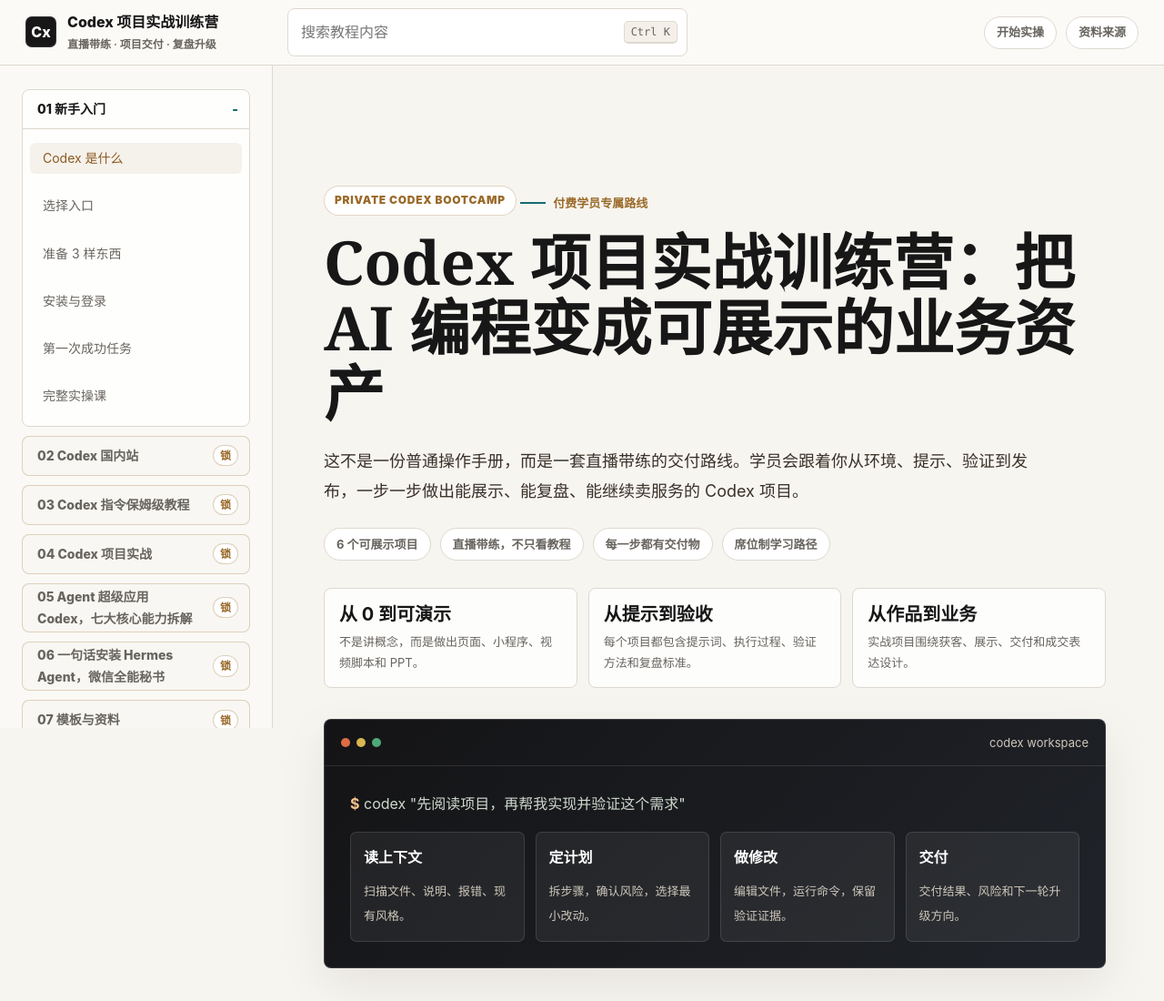
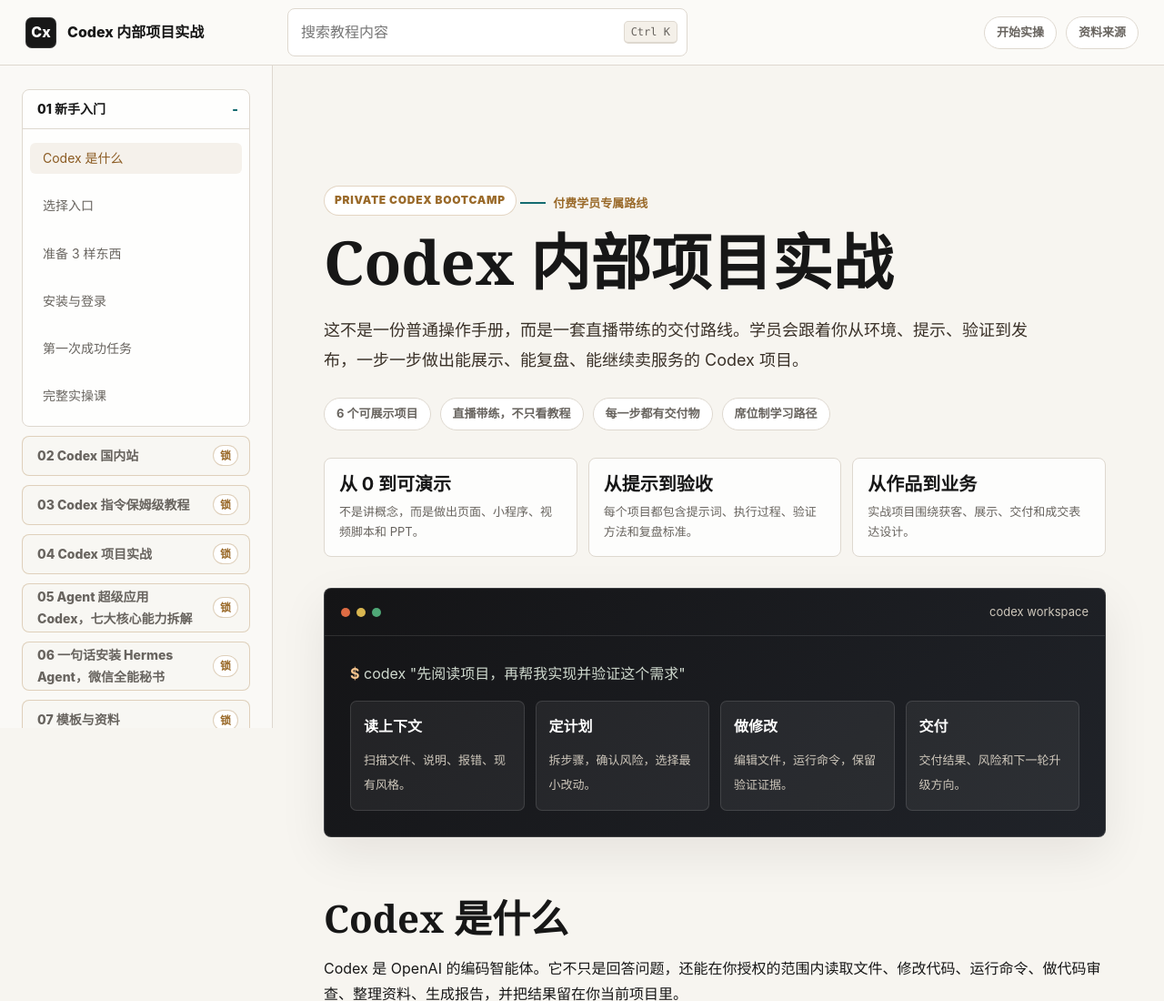
Before and after one commit to bopii6/cdx, a website: page index.html in a window 1280 px wide. Shown: the top 1100 px of the page at 91% size. Drawn offline with Linux system fonts and the light colour scheme.

Commit message:
Update Codex course title

```diff
--- a/index.html
+++ b/index.html
@@ -987,8 +987,7 @@
       <a class="brand" href="#top" aria-label="回到顶部">
         <span class="brand-mark">Cx</span>
         <span>
-          Codex 项目实战训练营
-          <small>直播带练 · 项目交付 · 复盘升级</small>
+          Codex 内部项目实战
         </span>
       </a>
       <label class="search" for="site-search">
@@ -1079,7 +1078,7 @@
         <article>
           <section class="hero">
             <div class="eyebrow">付费学员专属路线</div>
-            <h1>Codex 项目实战训练营：把 AI 编程变成可展示的业务资产</h1>
+            <h1>Codex 内部项目实战</h1>
             <p class="lead">
               这不是一份普通操作手册，而是一套直播带练的交付路线。学员会跟着你从环境、提示、验证到发布，一步一步做出能展示、能复盘、能继续卖服务的 Codex 项目。
             </p>
```
Also changed, not shown: tests/validate-index.mjs (+1 -1 lines).
